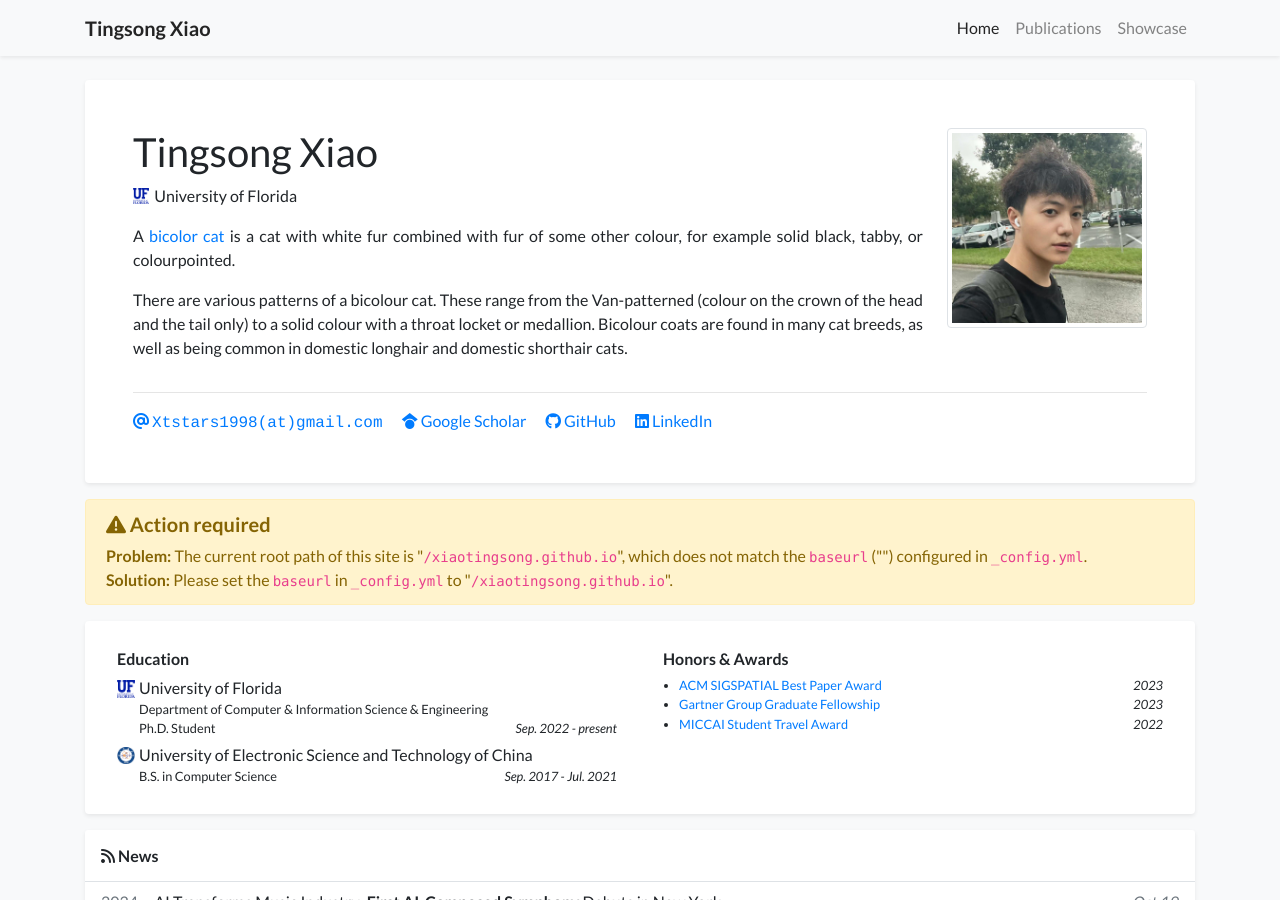
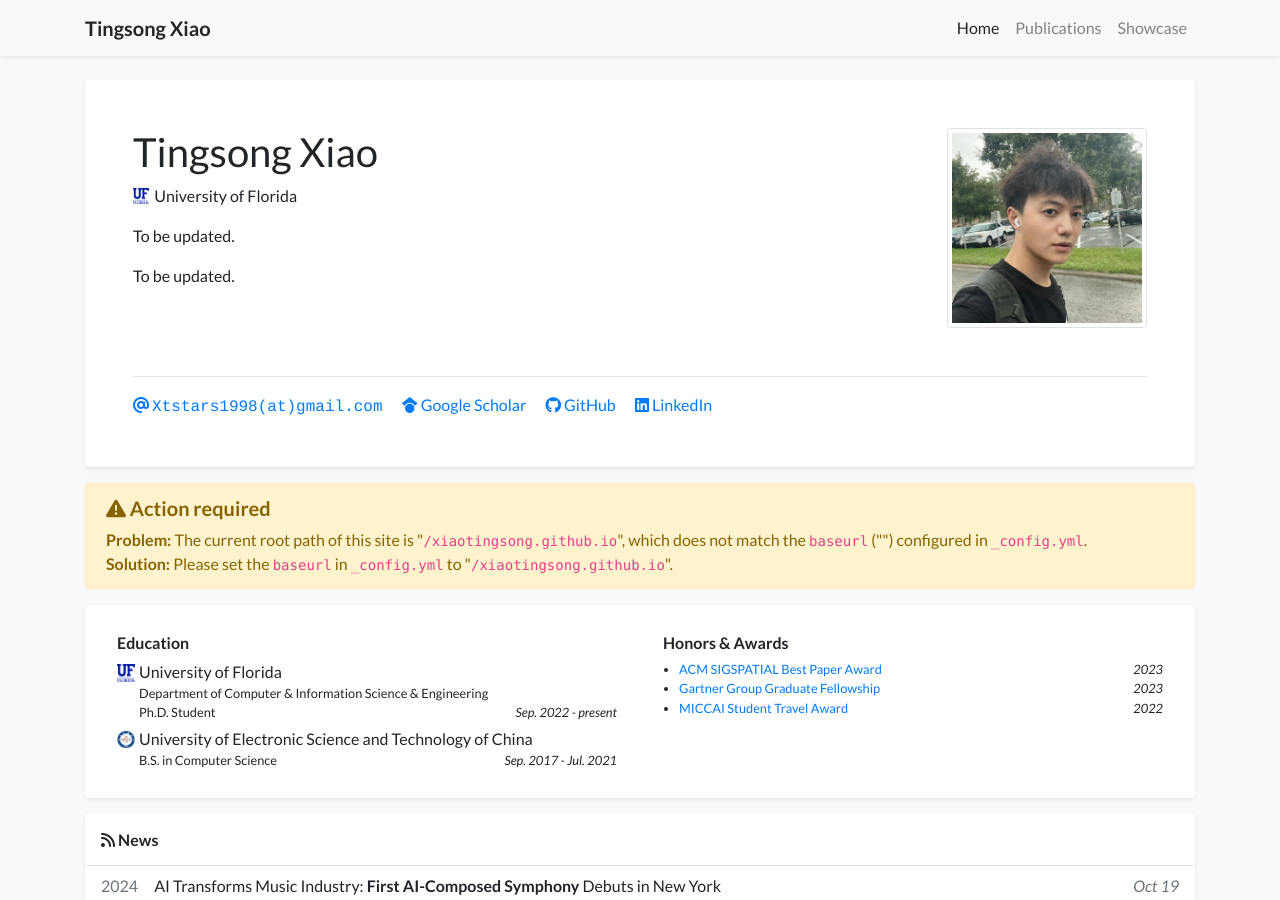
Before and after one commit to xiaotingsong/xiaotingsong.github.io, a Jekyll site: the page built from index.html, in a window 1280 px wide and 900 px high. Built offline with Jekyll 4.4.1, drawn with Linux system fonts in a browser that asks for light colours; nearby versions of some CDN libraries; a style sheet for code colours, icons or effects is not loaded.

Commit message:
Update profile.yml

```diff
--- a/_data/profile.yml
+++ b/_data/profile.yml
@@ -20,12 +20,10 @@
 short_bio_text_justify: true
 short_bio: >-
   <p>
-    A <a href="https://en.wikipedia.org/wiki/Bicolor_cat" target="_blank">bicolor cat</a> is a cat with white fur combined with fur of some other colour, for example solid black, tabby, or colourpointed.
+    To be updated.
   </p>
   <p>
-    There are various patterns of a bicolour cat. These range from the Van-patterned (colour on the crown of the head
-    and the tail only) to a solid colour with a throat locket or medallion. Bicolour coats are found in many cat breeds,
-    as well as being common in domestic longhair and domestic shorthair cats.
+    To be updated.
   </p>
 
 portrait_url: /assets/images/photos/XTS.jpeg
```
